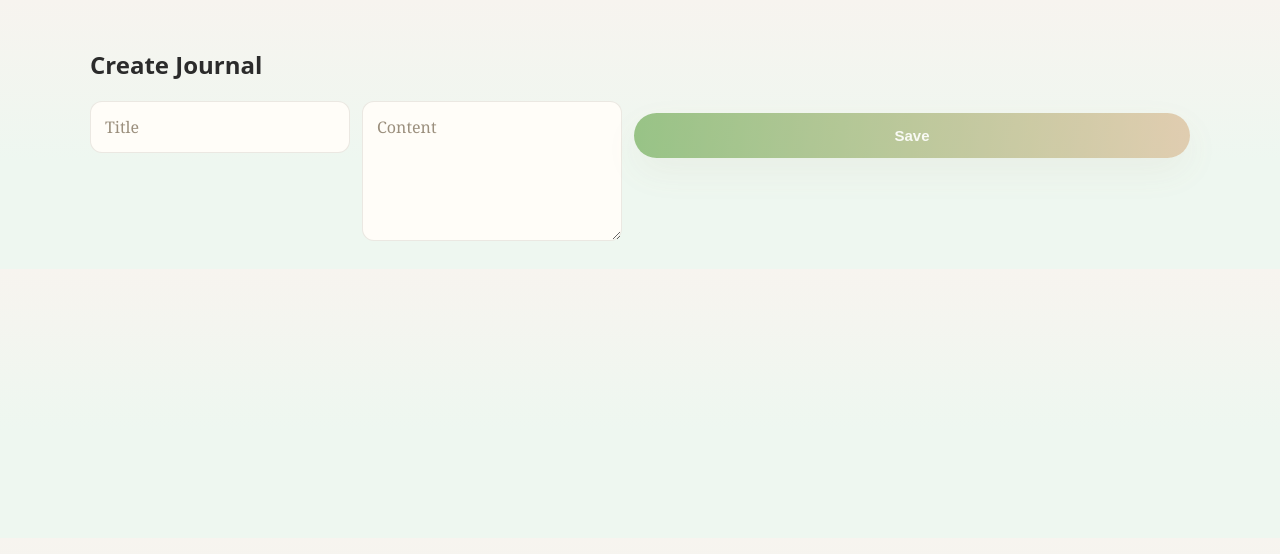
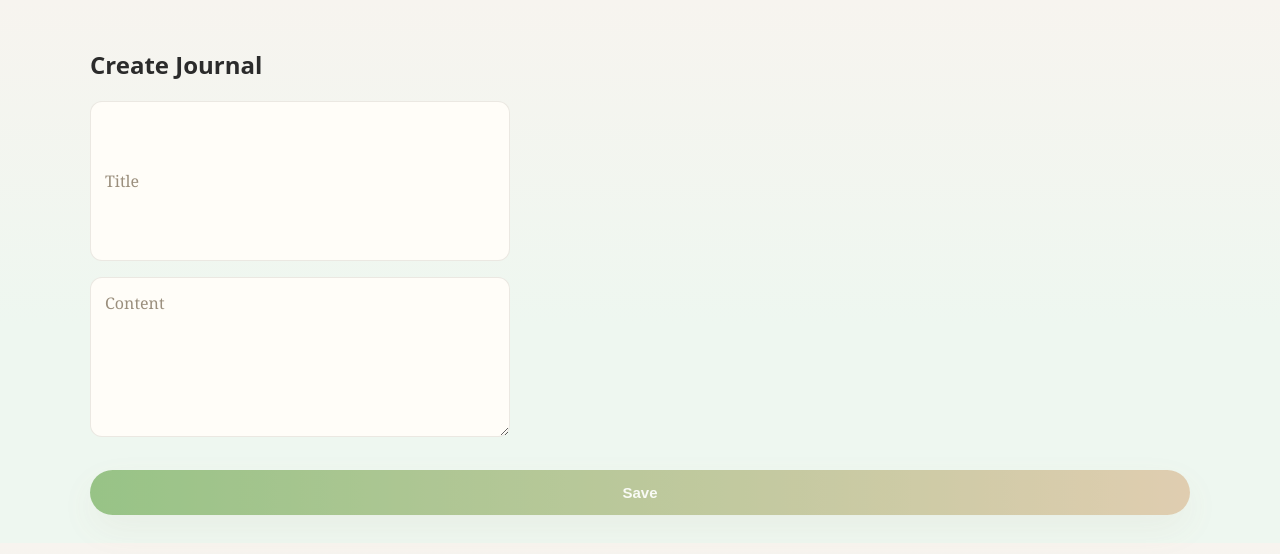
Before and after one commit to yashpanchal089/JournalApp, a React (Create React App) app: page /create in a window 1280 px wide. Shown: the top 554 px of the page. Built offline with nearby package versions, Linux system fonts and the light colour scheme.

Commit message:
Changing the design in create journal app

```diff
--- a/src/index.css
+++ b/src/index.css
@@ -7,6 +7,7 @@
   --gold:#c89a3d; /* glamour gold */
   --glass-shadow:rgba(30,40,20,0.08);
   --btn-padding:14px 20px;
+  --entry-height:160px; /* uniform height for title & content */
 }
 
 body{
@@ -37,8 +38,8 @@ button{border:none;cursor:pointer;transition:transform .18s ease,box-shadow .18s
 
 /* Journal form inputs */
 .journal-row{display:flex;flex-direction:column;gap:14px;align-items:flex-start}
-.journal-input,.journal-textarea{width:100%;min-width:260px;padding:14px;border-radius:12px;border:1px solid rgba(90,80,70,0.12);box-sizing:border-box;background:var(--surface);font-family: Georgia, 'Times New Roman', serif;font-size:16px;color:#222}
-.journal-textarea{min-height:140px;resize:vertical}
+.journal-input,.journal-textarea{width:100%;min-width:260px;padding:14px;border-radius:12px;border:1px solid rgba(90,80,70,0.12);box-sizing:border-box;background:var(--surface);font-family: Georgia, 'Times New Roman', serif;font-size:16px;color:#222;min-height:var(--entry-height);height:var(--entry-height)}
+.journal-textarea{min-height:var(--entry-height);resize:vertical}
 .journal-input::placeholder,.journal-textarea::placeholder{color:#9b8f7d}
 
 /* Journal cards */
@@ -52,7 +53,13 @@ button{border:none;cursor:pointer;transition:transform .18s ease,box-shadow .18s
 .page-title{margin:0;color:#2b2b2b}
 
 /* Responsive tweaks */
-@media(min-width:840px){.journal-row{flex-direction:row;gap:12px}.journal-input{width:420px}.journal-textarea{width:420px}}
+@media(min-width:840px){.journal-row{flex-direction:row;gap:12px}.journal-input{width:420px;height:var(--entry-height)}.journal-textarea{width:420px;height:var(--entry-height)}}
+
+/* Create journal form layout helpers */
+.create-journal{display:flex;flex-direction:column;gap:16px;align-items:stretch}
+.create-journal .form-field{width:100%}
+.create-journal .form-actions{display:flex;justify-content:flex-start}
+.create-journal .form-actions .btn-primary{min-width:140px}
 
 /* Action row: make action buttons equal size and alignment */
 .action-row{display:flex;gap:12px;margin:14px 0}
--- a/src/pages/CreateJournal.js
+++ b/src/pages/CreateJournal.js
@@ -35,29 +35,36 @@ function CreateJournal() {
     return (
         <div className="container">
             <h2>Create Journal</h2>
-            <div className="journal-row">
+
+            <div className="create-journal">
+                <div className="form-field">
                     <input
                         className="journal-input"
                         value={title}
                         placeholder="Title"
                         onChange={(e) => setTitle(e.target.value)}
                     />
+                </div>
 
+                <div className="form-field">
                     <textarea
                         className="journal-textarea"
                         value={content}
                         placeholder="Content"
                         onChange={(e) => setContent(e.target.value)}
                     />
+                </div>
 
+                <div className="form-actions">
                     <button
                         onClick={createJournal}
                         disabled={!(title && title.trim()) && !(content && content.trim())}
                         className="btn-primary"
-                    style={{opacity: (!(title && title.trim()) && !(content && content.trim())) ? 0.65 : 1, minWidth:110}}
+                        style={{opacity: (!(title && title.trim()) && !(content && content.trim())) ? 0.65 : 1, minWidth:140}}
                     >
                         Save
                     </button>
+                </div>
             </div>
         </div>
     );
```
Lines whose indentation alone changed are shown as unchanged.
